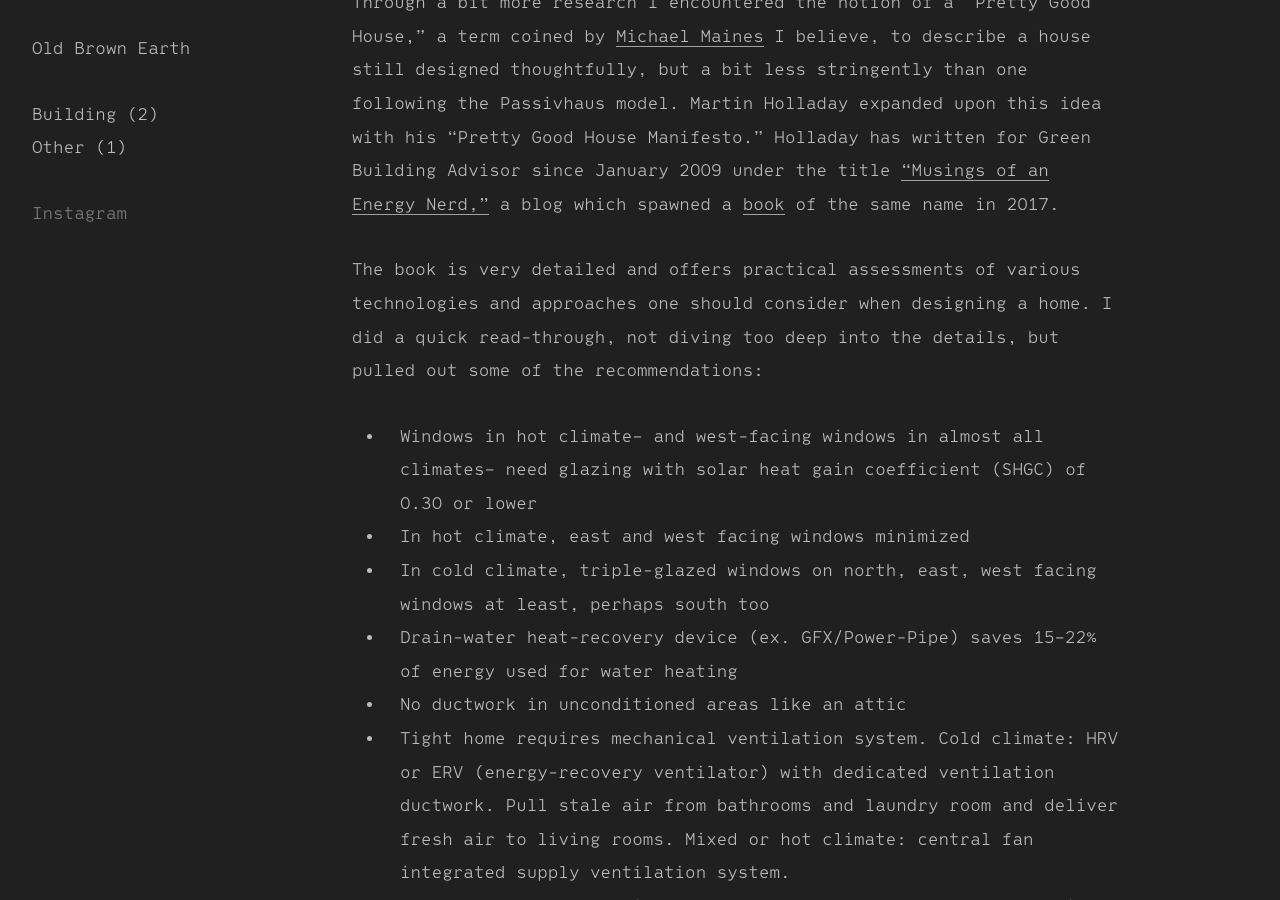
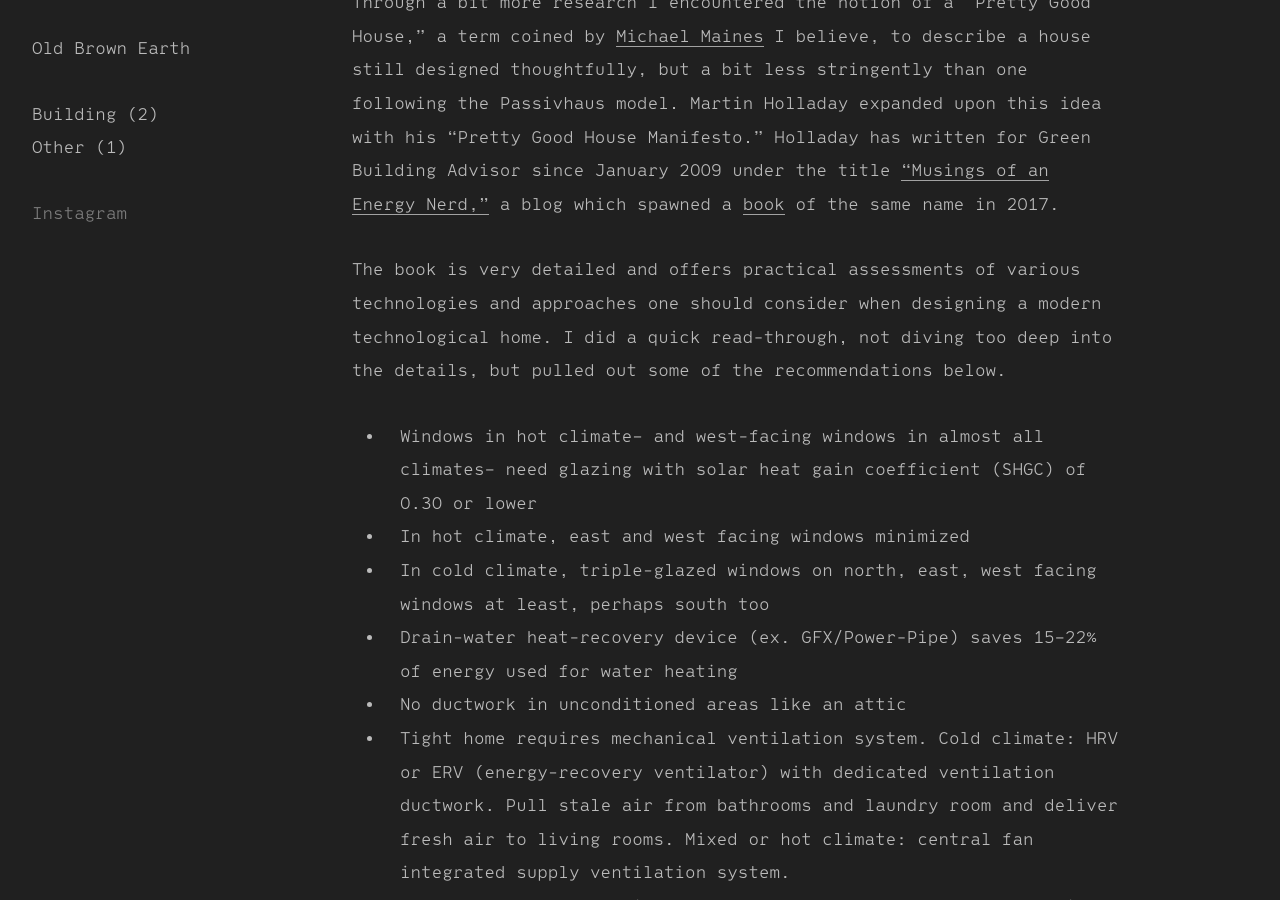
Before and after one commit to griffinmoore/oldbrownearth, a Jekyll site: the page built from _posts/2022-09-05-musings-of-an-energy-nerd.md, in a window 1280 px wide and 900 px high, scrolled down 345 px. Built offline with Jekyll 4.4.1, drawn with Linux system fonts in a browser that asks for light colours.

Commit message:
Update again

```diff
--- a/_layouts/category_index.html
+++ b/_layouts/category_index.html
@@ -2,7 +2,7 @@
 layout: default
 ---
 
-<h1>Posts relating to {{ page.category }}</h1>
+<h1>Posts related to {{ page.category }}</h1>
 
 <ul class="post-list">
   {% for p in site.categories[page.category] %}
--- a/_posts/2022-09-05-musings-of-an-energy-nerd.md
+++ b/_posts/2022-09-05-musings-of-an-energy-nerd.md
@@ -10,7 +10,7 @@
 
 Through a bit more research I encountered the notion of a "Pretty Good House," a term coined by [Michael Maines](https://www.greenbuildingadvisor.com/article/the-pretty-good-house) I believe, to describe a house still designed thoughtfully, but a bit less stringently than one following the Passivhaus model. Martin Holladay expanded upon this idea with his "Pretty Good House Manifesto." Holladay has written for Green Building Advisor since January 2009 under the title ["Musings of an Energy Nerd,"](https://www.greenbuildingadvisor.com/blog/musings) a blog which spawned a [book](https://www.tauntonstore.com/musings-of-an-energy-nerd) of the same name in 2017.
 
-The book is very detailed and offers practical assessments of various technologies and approaches one should consider when designing a home. I did a quick read-through, not diving too deep into the details, but pulled out some of the recommendations:
+The book is very detailed and offers practical assessments of various technologies and approaches one should consider when designing a modern technological home. I did a quick read-through, not diving too deep into the details, but pulled out some of the recommendations below.
 
 * Windows in hot climate– and west-facing windows in almost all climates– need glazing with solar heat gain coefficient (SHGC) of 0.30 or lower
 * In hot climate, east and west facing windows minimized
--- a/category/movies.html
+++ /dev/null
@@ -1,5 +0,0 @@
----
-layout: category_index
-category: movies
-title: Movies
----
```
